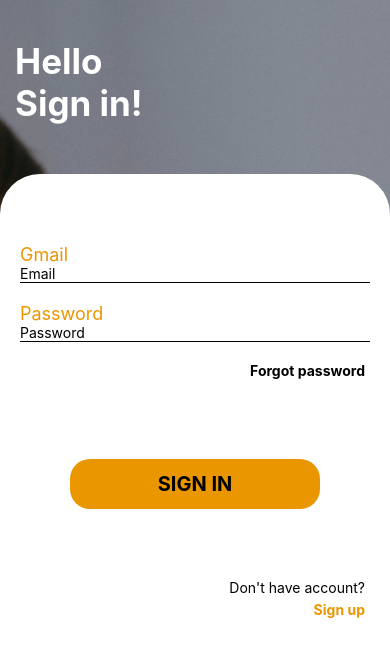
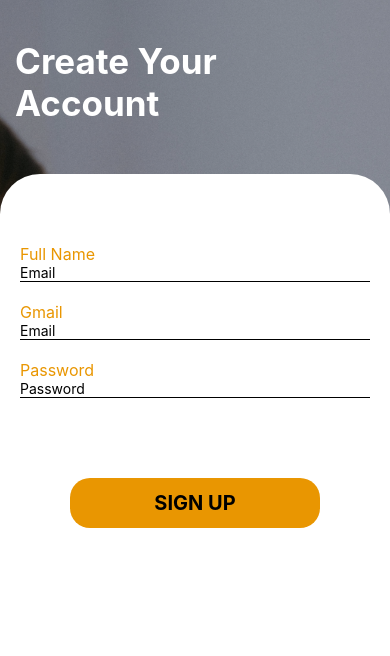
Before and after one commit to It-samuel/Stream, a React Native app: screen / in a window 390 px wide. Shown: the top 656 px of the page. Built offline with nearby package versions, Linux system fonts and the light colour scheme.

Commit message:
sign up screen init

```diff
--- a/App.js
+++ b/App.js
@@ -2,6 +2,7 @@ import { StatusBar } from 'expo-status-bar';
 import { StyleSheet, Text, View } from 'react-native';
 import WelcomeScreen from '../Stream/Screens/WelcomeScreen'
 import LoginScreen from './Screens/LoginScreen';
+import SignupScreen from './Screens/SignupScreen'
 
 
 
@@ -9,7 +10,7 @@ import LoginScreen from './Screens/LoginScreen';
 export default function App() {
   return (
     <View style={styles.container}>
-      <LoginScreen />
+      <SignupScreen />
       <StatusBar style="auto" />
     </View>
   );
--- a/Screens/LoginScreen.js
+++ b/Screens/LoginScreen.js
@@ -13,10 +13,10 @@ export default function LoginScreen() {
       <View style={styles.loginCard}>
         <View>
         <Text style={styles.text}>Gmail</Text>
-        <TextInput placeholder="Email" style={styles.inputs} />
+        <TextInput placeholder="Email" style={styles.inputs} keyboardType='email-address' />
 
         <Text style={styles.text1}>Password</Text>
-        <TextInput placeholder="Password" style={styles.inputs} />
+        <TextInput placeholder="Password" style={styles.inputs} secureTextEntry={true}/>
 
         <TouchableOpacity style={{alignSelf:'flex-end', marginRight:25, marginTop:20}} onPress={()=>alert('Forgot Password?')}>
         <Text style={{fontWeight:'bold'}}>Forgot password</Text>
@@ -74,14 +74,14 @@ const styles = StyleSheet.create({
     borderTopRightRadius:40
   },
   text:{
-    fontSize:18,
+    fontSize:16,
     color:'#e99601',
     margin:20,
     marginTop:70,
     marginBottom:0
   },
   text1:{
-    fontSize:18,
+    fontSize:16,
     color:'#e99601',
     margin:20,
     marginBottom:0
--- a/Screens/SignupScreen.js
+++ b/Screens/SignupScreen.js
@@ -1,12 +1,101 @@
-import { StyleSheet, Text, View } from 'react-native'
+import { StyleSheet, Text, View, ImageBackground, TouchableOpacity, TextInput } from 'react-native'
 import React from 'react'
 
-export default function SignupScreen() {
+export default function LoginScreen() {
   return (
-    <View>
-      <Text>SignupScreen</Text>
-    </View>
+
+      <ImageBackground source={require("../assets/Images/pexels-shvetsa-4226122.jpg")} style={styles.img}>
+      <View style={styles.overlay}/>
+      <View style={{marginTop:40}}>
+      <Text style={styles.title}>Create Your</Text>
+      <Text style={styles.title}>Account</Text>
+      </View>
+      <View style={styles.loginCard}>
+        <View>
+        <Text style={styles.text}>Full Name</Text>
+        <TextInput placeholder="Email" style={styles.inputs} />
+
+        <Text style={styles.text1}>Gmail</Text>
+        <TextInput placeholder="Email" style={styles.inputs} keyboardType='email-address'/>
+
+        <Text style={styles.text1}>Password</Text>
+        <TextInput placeholder="Password" style={styles.inputs} secureTextEntry={true}/>
+
+
+
+        <TouchableOpacity activeOpacity ={0.7} style={styles.btn} >
+          <Text style={{fontWeight:'bold',fontSize:20}}>SIGN UP</Text>
+        </TouchableOpacity>
+        </View>
+
+      </View>
+      </ImageBackground>
+
   )
 }
 
-const styles = StyleSheet.create({})
+const styles = StyleSheet.create({
+  img:{
+    width:'100%',
+    height:'100%',
+    flex:1,
+
+
+  },
+  overlay:{
+    height:'100%',
+    width:'100%',
+    backgroundColor:"rgba(0,0,0,0.4)",
+    left:0,
+    right:0,
+    top:0,
+    bottom:0,
+    justifyContent:'center',
+    alignSelf:'center',
+    position:'absolute'
+  },
+  title:{
+    fontSize:35,
+    color:'white',
+    fontWeight:'bold',
+    marginLeft:15,
+
+  },
+  loginCard:{
+    width:'100%',
+    height:'100%',
+    backgroundColor:'white',
+    marginTop:50,
+    borderTopLeftRadius:40,
+    borderTopRightRadius:40
+  },
+  text:{
+    fontSize:16,
+    color:'#e99601',
+    margin:20,
+    marginTop:70,
+    marginBottom:0
+  },
+  text1:{
+    fontSize:16,
+    color:'#e99601',
+    margin:20,
+    marginBottom:0
+  },
+  inputs:{
+    marginHorizontal:20,
+    borderBottomWidth:1,
+    borderTopWidth:0,
+  },
+  btn:{
+    height:50,
+    width:250,
+    backgroundColor:'#e99601',
+    marginHorizontal:30,
+    marginTop:80,
+    borderRadius:20,
+    alignItems:'center',
+    justifyContent:'center',
+    alignSelf:'center'
+  }
+})
```
